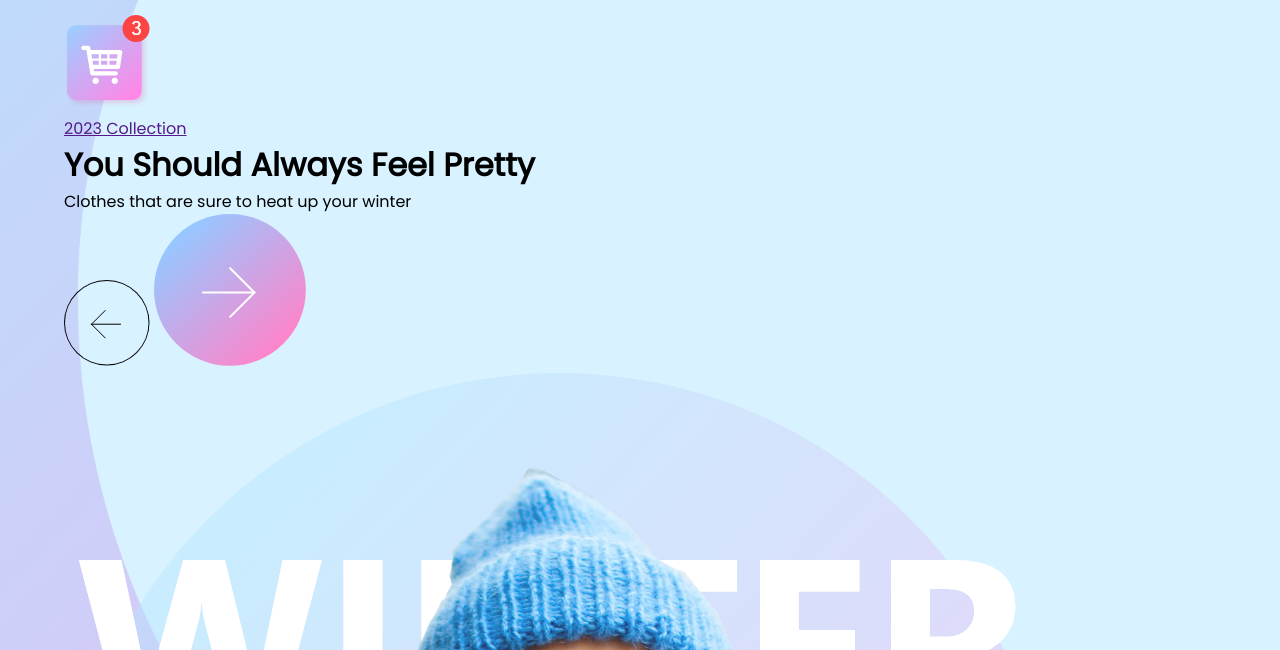
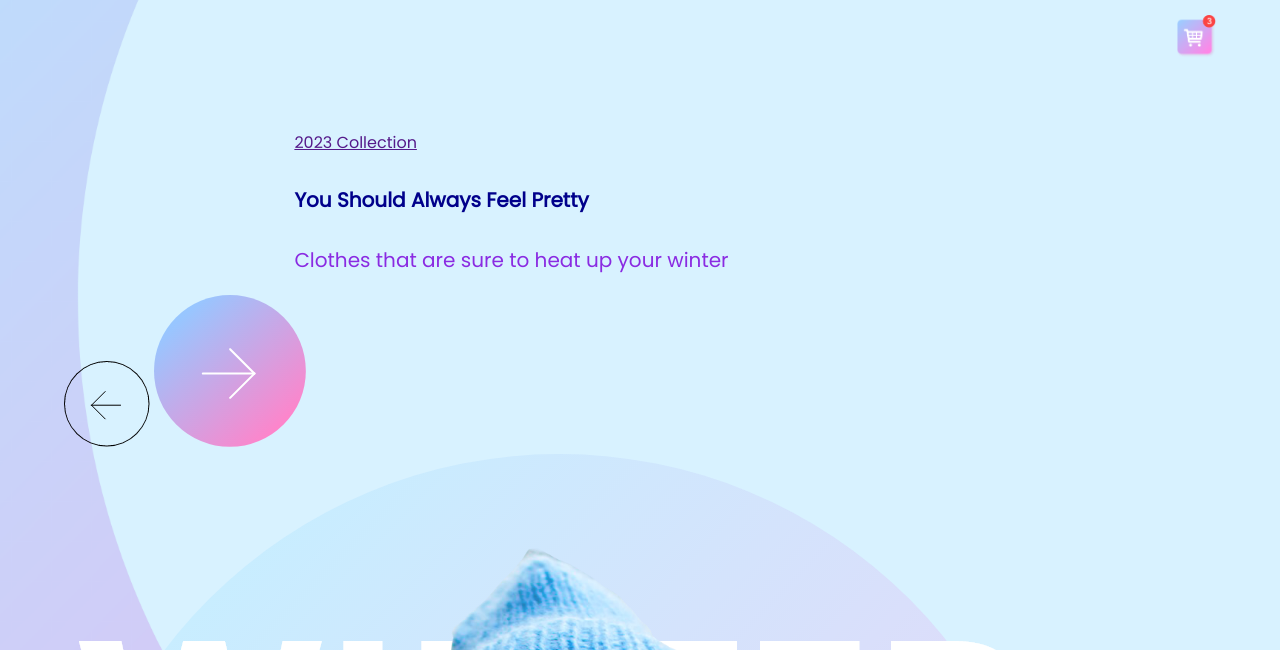
Before and after one commit to afabor/skills-city-webpage, a plain HTML site: page index.html in a window 1280 px wide. Shown: the part 150-800 px from the top of the page. Drawn offline with Linux system fonts and the light colour scheme.

Commit message:
progress made on main content

```diff
--- a/index.html
+++ b/index.html
@@ -19,9 +19,9 @@
           </ul>
         </nav>
       </div>
-      <div class="cart-image">
-        <img src="images/cart.png" alt="cart" />
-      </div>
+      <!-- CART IMAGE -->
+      <img class="cart-image" src="images/cart.png" alt="cart" />
+      <!-- MAIN CONTENT -->
       <div class="main-content">
         <a href="">2023 Collection</a>
         <h1>You Should Always Feel Pretty</h1>
--- a/styles.css
+++ b/styles.css
@@ -42,3 +42,29 @@ nav ul li {
 nav ul li a {
   text-decoration: none;
 }
+/* CART IMAGE */
+.cart-image {
+  width: 40px;
+  float: right;
+  top: 20%;
+}
+
+/* MAIN CONTENT */
+
+.main-content {
+  margin-left: 20%;
+  margin-top: 10%;
+}
+
+.main-content h1,
+p {
+  font-size: 20px;
+  font-weight: 10px;
+  margin-top: 30px;
+  margin-bottom: 20px;
+  color: darkblue;
+}
+
+.main-content p {
+  color: blueviolet;
+}
```
